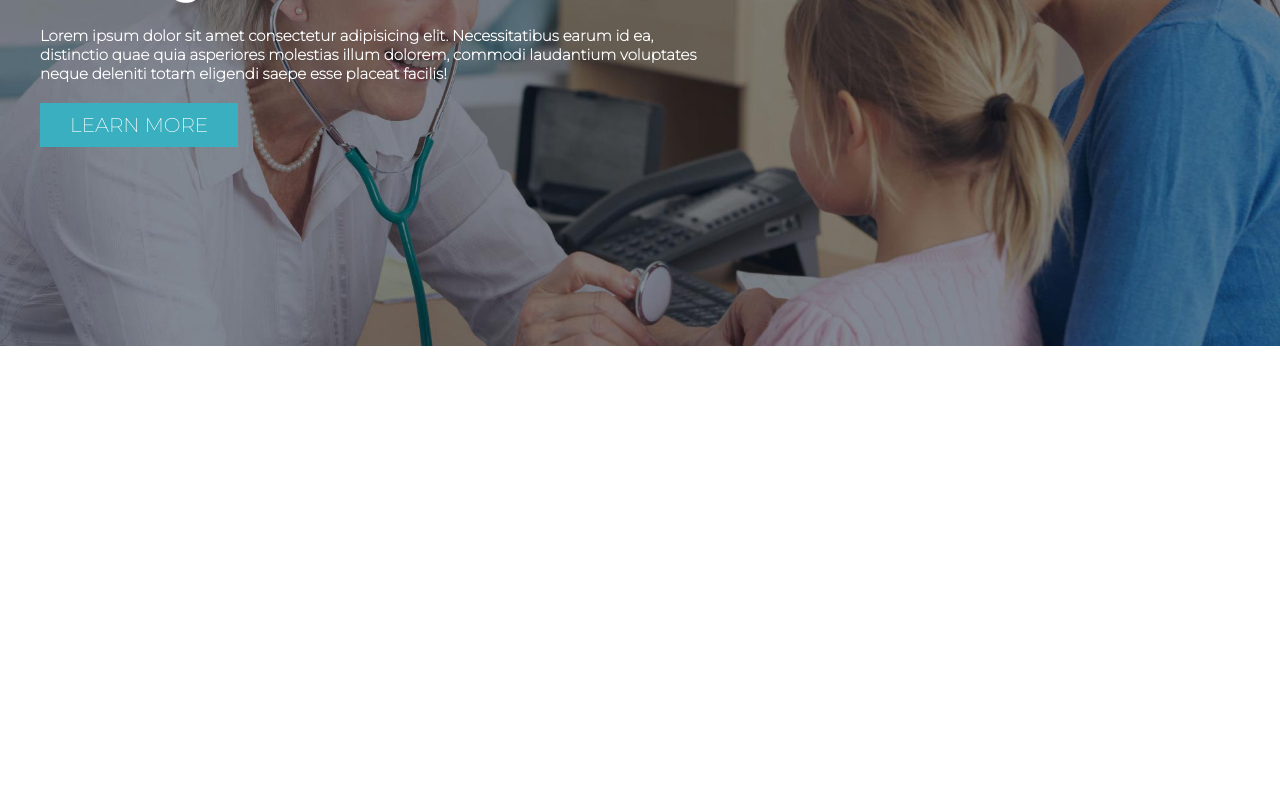
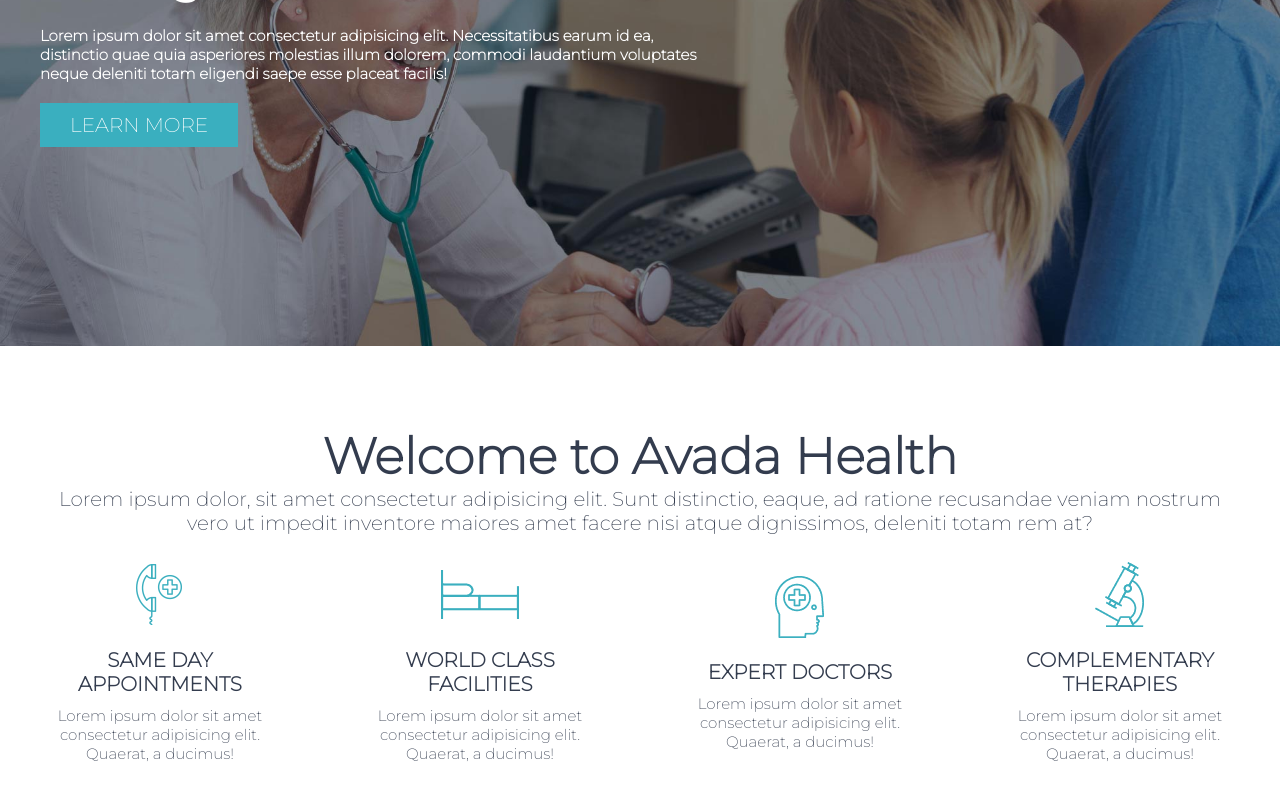
Before and after one commit to T30G10v4/proj-html-vuejs, a Vue app: page / in a window 1280 px wide. Shown: the part 254-1054 px from the top of the page. Before the commit the page ends 800 px from the top, so only its background shows below. Built offline with nearby package versions, Linux system fonts and the light colour scheme.

Commit message:
welcome - end

```diff
--- a/src/App.vue
+++ b/src/App.vue
@@ -1,12 +1,14 @@
 <script>
 
 import AppJumbotron from "./components/AppJumbotron.vue";
+import AppWelcome from "./components/AppWelcome.vue";
 
 export default {
 
   components: {
 
-    AppJumbotron
+    AppJumbotron,
+    AppWelcome
 
   }
 
@@ -17,6 +19,7 @@
 <template>
 
   <AppJumbotron />
+  <AppWelcome />
 
 </template>
 
--- /dev/null
+++ b/src/components/AppWelcome.vue
@@ -0,0 +1,73 @@
+<script>
+
+export default {
+
+    name: "AppWelcome"
+
+}
+
+</script>
+
+<template>
+
+    <section id="welcome" class="text-align-center">
+
+        <div class="container-xl">
+
+            <h2 class="font-size-50">Welcome to Avada Health</h2>
+
+            <p class="font-size-20">Lorem ipsum dolor, sit amet consectetur adipisicing elit. Sunt distinctio,
+                eaque, ad ratione recusandae veniam nostrum vero ut impedit inventore maiores amet facere nisi
+                atque dignissimos, deleniti totam rem at?
+            </p>
+
+            <div class="cards flex-row-spc-btwn-center">
+                <div class="card col-20">
+                    <img src="../assets/images/icon-1.png" alt="">
+                    <h3 class="font-size-20">SAME DAY APPOINTMENTS</h3>
+                    <p class="font-size-15">Lorem ipsum dolor sit amet consectetur adipisicing elit. Quaerat, a ducimus!</p>
+                </div>
+                <div class="card col-20">
+                    <img src="../assets/images/icon-2.png" alt="">
+                    <h3 class="font-size-20">WORLD CLASS FACILITIES</h3>
+                    <p class="font-size-15">Lorem ipsum dolor sit amet consectetur adipisicing elit. Quaerat, a ducimus!</p>
+                </div>
+                <div class="card col-20">
+                    <img src="../assets/images/icon-3.png" alt="">
+                    <h3 class="font-size-20">EXPERT DOCTORS</h3>
+                    <p class="font-size-15">Lorem ipsum dolor sit amet consectetur adipisicing elit. Quaerat, a ducimus!</p>
+                </div>
+                <div class="card col-20">
+                    <img src="../assets/images/icon-4.png" alt="">
+                    <h3 class="font-size-20">COMPLEMENTARY THERAPIES</h3>
+                    <p class="font-size-15">Lorem ipsum dolor sit amet consectetur adipisicing elit. Quaerat, a ducimus!</p>
+                </div>
+            </div>
+
+        </div>
+
+    </section>
+
+
+
+</template>
+
+<style lang="scss" scoped>
+
+@use "../styles/partials/variables" as *;
+
+#welcome {
+
+
+    color: $textPrimary;
+
+    .cards * {
+
+        margin-top: 1rem;
+
+    }
+
+}
+
+
+</style>
--- a/src/styles/bss73.css
+++ b/src/styles/bss73.css
@@ -528,6 +528,12 @@
 
 }
 
+.font-size-15 {
+
+  font-size: 1.5rem;
+
+}
+
 .font-size-20 {
 
   font-size: 2rem;
@@ -896,6 +902,18 @@
 
 }
 
+.p-top-btm-4rem {
+
+  padding: 4rem 0;
+
+}
+
+.p-top-btm-8rem {
+
+  padding: 8rem 0;
+
+}
+
 
 /*----------------------------------------------------------------------------------------------------------COLUMN PARTS----------------------------------------------------------------------------------------------------------------------------------------------*/
 
--- a/src/styles/general.scss
+++ b/src/styles/general.scss
@@ -24,3 +24,9 @@
     color: $colorPrimary;
 
 }
+
+section {
+
+    padding: 8rem 0;
+
+}
--- a/src/styles/partials/_variables.scss
+++ b/src/styles/partials/_variables.scss
@@ -1,3 +1,4 @@
+/*COLORS*/
 $backgroundColorPrimary: white;
 $backgroundColorSecondary: #f7f7f7;
 
@@ -5,3 +6,6 @@
 
 $textPrimary: #333c4e;
 $textSecondary: white;
+
+/*PADDINGS*/
+$baseSectionPaddings: 8rem;
```
